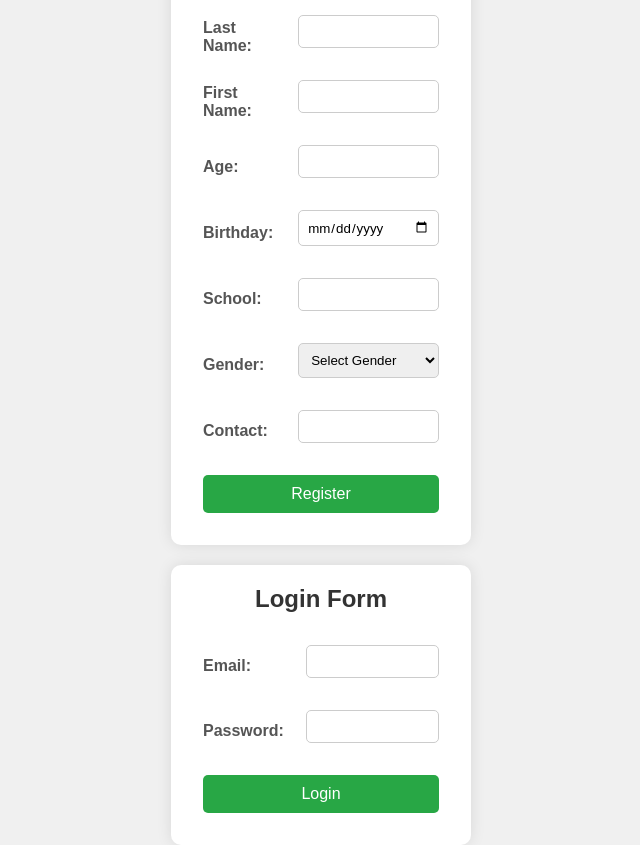
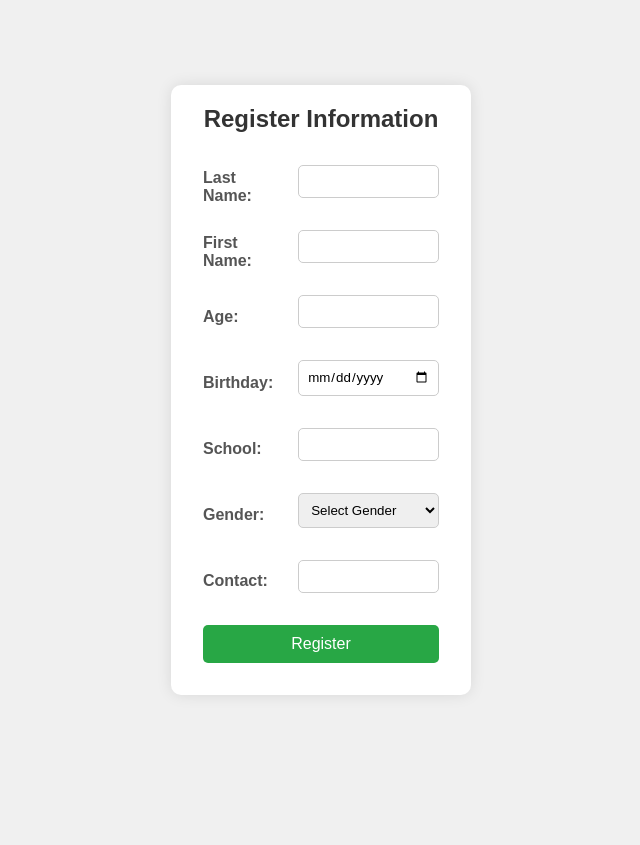
Before and after one commit to waddups2/WEBDEV, a plain HTML site: page index.html in a window 1280 px wide. Shown: the whole page, without its empty margins (319-959 px from the left). After the commit the page ends 800 px from the top, so only its background shows below. Drawn offline with Linux system fonts and the light colour scheme.

Commit message:
Update index.html

```diff
--- a/index.html
+++ b/index.html
@@ -54,26 +54,5 @@
             </table>
         </form>
     </div>
-
-    <div class="form-container">
-        <h2>Login Form</h2>
-        <form action="#" method="post">
-            <table>
-                <tr>
-                    <td><label for="email">Email:</label></td>
-                    <td><input type="email" id="email" name="email" required></td>
-                </tr>
-                <tr>
-                    <td><label for="password">Password:</label></td>
-                    <td><input type="password" id="password" name="password" required></td>
-                </tr>
-                <tr>
-                    <td colspan="2" style="text-align: center;">
-                        <button type="submit">Login</button>
-                    </td>
-                </tr>
-            </table>
-        </form>
-    </div>
 </body>
 </html>
```
